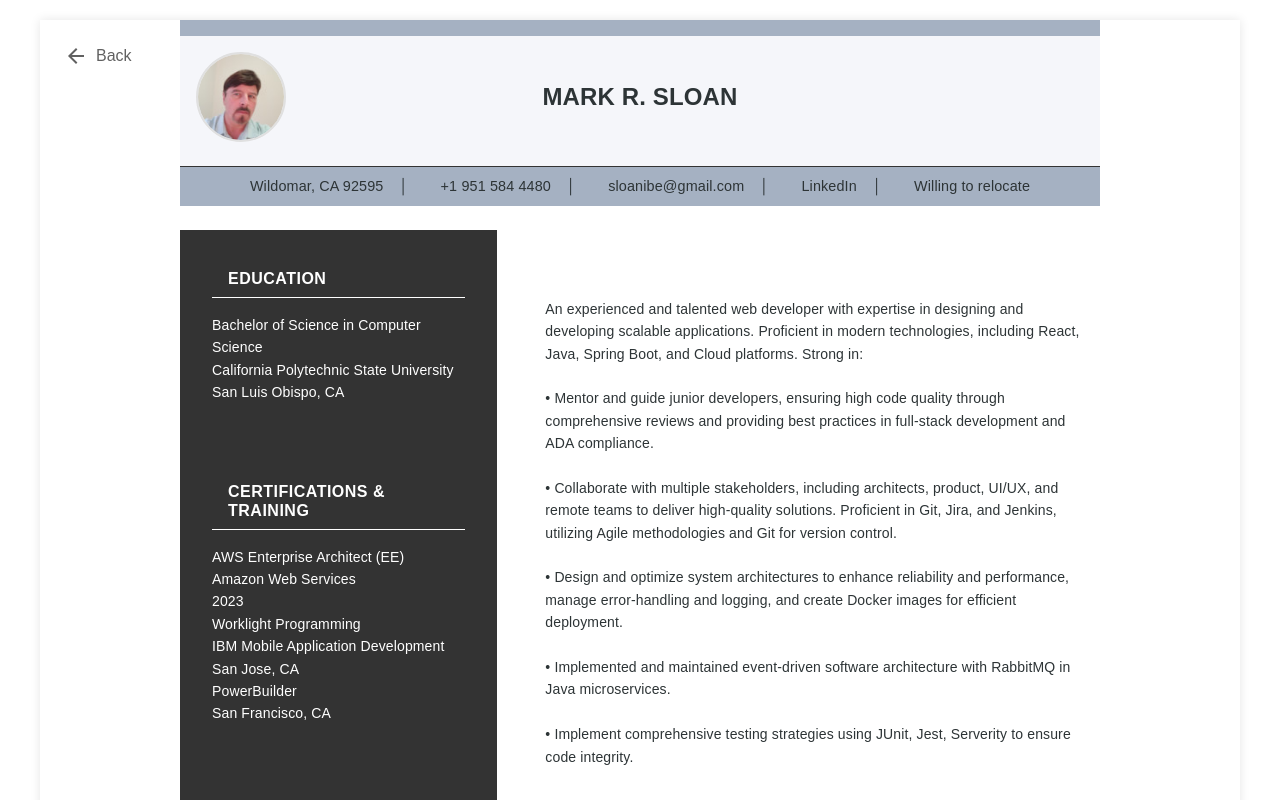
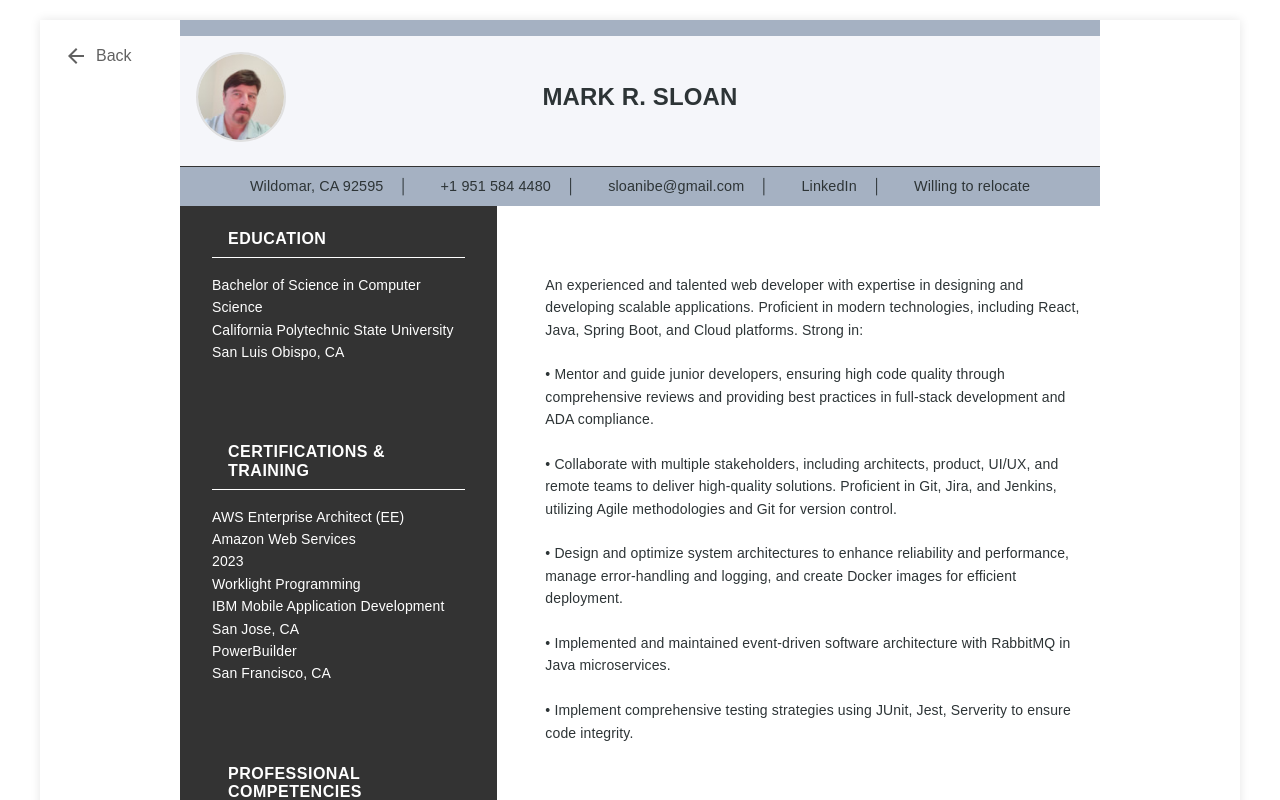
Before and after one commit to sloanibe/aws-starter-fe, a React (Vite) app in the folder aws-react-hello-world/: page /resume in a window 1280 px wide. Built offline with nearby package versions, Linux system fonts and the light colour scheme.

Commit message:
style: remove gaps between resume sections to match Word document layout

```diff
--- a/aws-react-hello-world/src/components/resume/Resume.tsx
+++ b/aws-react-hello-world/src/components/resume/Resume.tsx
@@ -66,7 +66,7 @@ const ResumeDocument = styled('div')(({ theme }) => ({
   display: 'flex',
   flexDirection: 'column',
   padding: '0 40px 40px',
-  gap: theme.spacing(3),
+  gap: 0, // Remove gap between sections
   margin: '0 auto',
   maxWidth: '1000px',
   backgroundColor: theme.palette.background.default
@@ -135,7 +135,8 @@ const ContactInfo = styled(StyledContactBar)(({ theme }) => ({
 const TwoColumnSection = styled('div')(({ theme }) => ({
   display: 'flex',
   gap: theme.spacing(4),
-  marginBottom: theme.spacing(4)
+  marginTop: 0,
+  marginBottom: 0
 }));
 
 const SingleColumnSection = styled('div')(({ theme }) => ({
@@ -153,7 +154,7 @@ const LeftColumn = styled('div')(({ theme }) => ({
   minWidth: '250px',
   backgroundColor: theme.palette.grey[300],
   color: '#ffffff',
-  padding: theme.spacing(2),
+  padding: theme.spacing(0, 2, 2, 2), // Remove top padding to touch contact section
   '& > div': {
     backgroundColor: 'transparent'
   },
```
